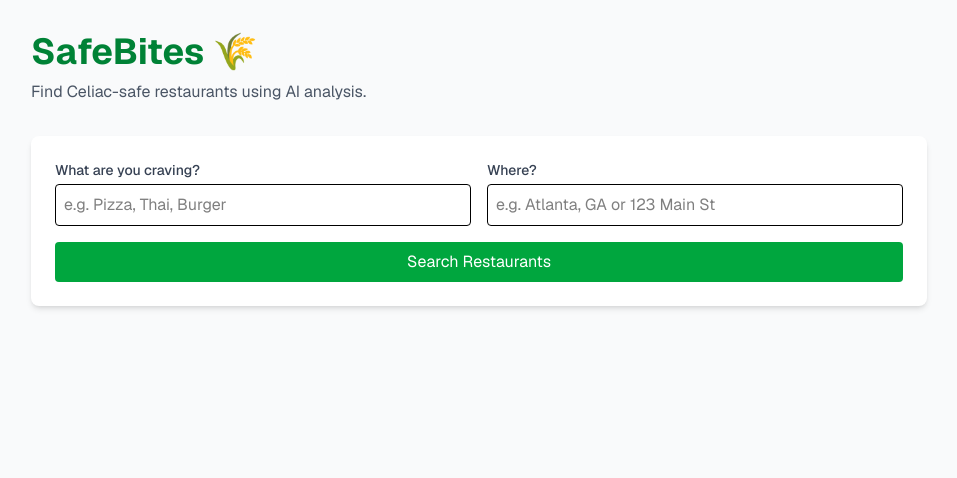
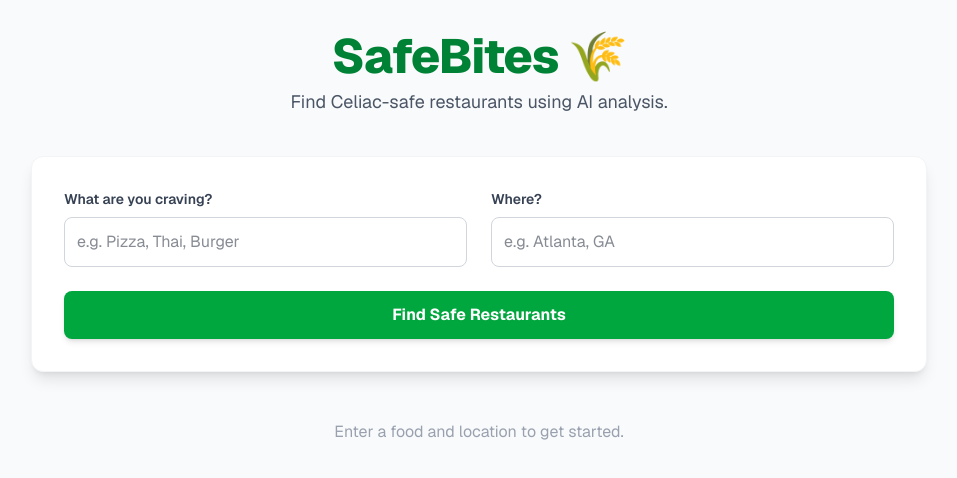
Before and after one commit to zack-sims413/safe-bites, a Next.js app in the folder safebites-web/: page / in a window 1280 px wide. Shown: the top 478 px of the page, without its empty margins (161-1118 px from the left). Built offline with nearby package versions, Linux system fonts and the light colour scheme.

Commit message:
Updating front end with search results and backend API calls

```diff
--- a/safebites-web/app/page.tsx
+++ b/safebites-web/app/page.tsx
@@ -1,9 +1,11 @@
-"use client"; // This tells Next.js: "This page has interactivity (buttons, inputs)"
+"use client";
 
 import { useState } from "react";
+// Import your new component
+// The '@' symbol automatically points to your src folder
+import RestaurantCard from "@/components/RestaurantCard";
 
-// --- 1. DATA MODELS (Think of these as Pydantic Models) ---
-// This ensures we don't accidentally try to print "restaurant.nome" instead of "name"
+// Ensure this matches the interface in your RestaurantCard.tsx file
 interface Restaurant {
   place_id: string;
   name: string;
@@ -11,42 +13,41 @@ interface Restaurant {
   city: string | null;
   rating: number;
   distance_miles: number | null;
-  business_status: string;
   is_open_now: boolean | null;
   hours_schedule: string[];
 }
 
 export default function Home() {
-  // --- 2. STATE (Think of these as variables) ---
-  // [variableName, functionToUpdateIt] = useState(initialValue)
-  const [query, setQuery] = useState(""); // Stores user input
-  const [location, setLocation] = useState(""); // Stores user location input
-  const [results, setResults] = useState<Restaurant[]>([]); // Stores the list of restaurants
-  const [loading, setLoading] = useState(false); // Are we waiting for the API?
-  const [error, setError] = useState(""); // Did something break?
+  // --- STATE ---
+  const [query, setQuery] = useState("");
+  const [location, setLocation] = useState("");
+  const [results, setResults] = useState<Restaurant[]>([]);
+  const [loading, setLoading] = useState(false);
+  const [error, setError] = useState("");
 
-  // --- 3. THE FUNCTION (Similar to your Python def search_restaurants) ---
+  // --- HANDLER ---
   const handleSearch = async (e: React.FormEvent) => {
-    e.preventDefault(); // Stop the page from reloading (default HTML behavior)
+    e.preventDefault();
     setLoading(true);
     setError("");
-    setResults([]);
+    setResults([]); // Clear old results
 
     try {
-      // We call our own Frontend API route, which proxies to Python
+      // 1. Fetch the list of 10 restaurants (Fast)
       const response = await fetch("/api/search", {
         method: "POST",
         headers: { "Content-Type": "application/json" },
         body: JSON.stringify({
           query: query,
-          location: location || "Atlanta, GA", // Default fallback if empty
+          location: location || "Atlanta, GA",
         }),
       });
 
       if (!response.ok) throw new Error("Failed to fetch results");
 
       const data = await response.json();
-      setResults(data.results); // Update the state -> Screen updates automatically!
+      setResults(data.results);
+
     } catch (err) {
       setError("Something went wrong. Is the Python backend running?");
       console.error(err);
@@ -55,40 +56,42 @@ export default function Home() {
     }
   };
 
-  // --- 4. THE UI (The HTML Template) ---
+  // --- UI ---
   return (
     <div className="min-h-screen bg-gray-50 p-8 font-sans">
       <div className="max-w-4xl mx-auto">
 
         {/* HEADER */}
-        <h1 className="text-4xl font-bold text-green-700 mb-2">SafeBites 🌾</h1>
-        <p className="text-gray-600 mb-8">
-          Find Celiac-safe restaurants using AI analysis.
-        </p>
+        <div className="text-center mb-10">
+          <h1 className="text-5xl font-extrabold text-green-700 mb-2 tracking-tight">SafeBites 🌾</h1>
+          <p className="text-gray-600 text-lg">
+            Find Celiac-safe restaurants using AI analysis.
+          </p>
+        </div>
 
         {/* SEARCH FORM */}
-        <form onSubmit={handleSearch} className="bg-white p-6 rounded-lg shadow-md mb-8">
-          <div className="grid grid-cols-1 md:grid-cols-2 gap-4">
+        <form onSubmit={handleSearch} className="bg-white p-8 rounded-xl shadow-lg mb-10 border border-gray-100">
+          <div className="grid grid-cols-1 md:grid-cols-2 gap-6">
 
             {/* Query Input */}
             <div>
-              <label className="block text-sm font-medium text-gray-700 mb-1">What are you craving?</label>
+              <label className="block text-sm font-semibold text-gray-700 mb-2">What are you craving?</label>
               <input
                 type="text"
                 placeholder="e.g. Pizza, Thai, Burger"
-                className="w-full border p-2 rounded focus:ring-2 focus:ring-green-500 outline-none text-black"
+                className="w-full border border-gray-300 p-3 rounded-lg focus:ring-2 focus:ring-green-500 focus:border-green-500 outline-none text-gray-900 transition-all"
                 value={query}
-                onChange={(e) => setQuery(e.target.value)} // Update state as user types
+                onChange={(e) => setQuery(e.target.value)}
               />
             </div>
 
             {/* Location Input */}
             <div>
-              <label className="block text-sm font-medium text-gray-700 mb-1">Where?</label>
+              <label className="block text-sm font-semibold text-gray-700 mb-2">Where?</label>
               <input
                 type="text"
-                placeholder="e.g. Atlanta, GA or 123 Main St"
-                className="w-full border p-2 rounded focus:ring-2 focus:ring-green-500 outline-none text-black"
+                placeholder="e.g. Atlanta, GA"
+                className="w-full border border-gray-300 p-3 rounded-lg focus:ring-2 focus:ring-green-500 focus:border-green-500 outline-none text-gray-900 transition-all"
                 value={location}
                 onChange={(e) => setLocation(e.target.value)}
               />
@@ -98,50 +101,32 @@ export default function Home() {
           <button
             type="submit"
             disabled={loading}
-            className="mt-4 w-full bg-green-600 text-white py-2 px-4 rounded hover:bg-green-700 transition disabled:bg-gray-400"
+            className="mt-6 w-full bg-green-600 text-white font-bold py-3 px-4 rounded-lg hover:bg-green-700 transition-colors disabled:bg-gray-400 disabled:cursor-not-allowed shadow-md"
           >
-            {loading ? "Searching..." : "Search Restaurants"}
+            {loading ? "Searching Google Maps..." : "Find Safe Restaurants"}
           </button>
         </form>
 
         {/* ERROR MESSAGE */}
         {error && (
-          <div className="bg-red-100 border border-red-400 text-red-700 px-4 py-3 rounded mb-6">
-            {error}
+          <div className="bg-red-50 border-l-4 border-red-500 text-red-700 p-4 rounded mb-8 shadow-sm">
+            <p className="font-bold">Error</p>
+            <p>{error}</p>
           </div>
         )}
 
         {/* RESULTS LIST */}
-        <div className="space-y-4">
+        <div className="space-y-6">
           {results.map((place) => (
-            // This maps over our list, just like [render_card(p) for p in results]
-            <div key={place.place_id} className="bg-white p-6 rounded-lg shadow hover:shadow-lg transition border border-gray-100">
-              <div className="flex justify-between items-start">
-                <div>
-                  <h2 className="text-xl font-semibold text-gray-900">{place.name}</h2>
-                  <p className="text-gray-500 text-sm">{place.address}</p>
-                  <p className="text-gray-400 text-xs mt-1">
-                    {place.city} • {place.distance_miles} miles away
-                  </p>
-                </div>
-                <div className="text-right">
-                  <div className="bg-green-100 text-green-800 text-sm font-bold px-2 py-1 rounded inline-block">
-                    {place.rating} ★
-                  </div>
-                  <div className={`text-xs mt-1 font-medium ${place.is_open_now ? 'text-green-600' : 'text-red-500'}`}>
-                    {place.is_open_now ? "Open Now" : "Closed"}
-                  </div>
-                </div>
-              </div>
+            // This is where we use your new Lazy-Loading Component!
+            <RestaurantCard key={place.place_id} place={place} />
+          ))}
 
-              {/* Placeholder for AI Score (We will add this next!) */}
-              <div className="mt-4 pt-4 border-t border-gray-100">
-                 <p className="text-sm text-gray-500 italic">
-                   Safety Score loading... (Feature coming soon)
-                 </p>
-              </div>
+          {results.length === 0 && !loading && !error && (
+            <div className="text-center text-gray-400 mt-12">
+              <p>Enter a food and location to get started.</p>
             </div>
-          ))}
+          )}
         </div>
 
       </div>
--- /dev/null
+++ b/safebites-web/components/RestaurantCard.tsx
@@ -0,0 +1,119 @@
+"use client";
+
+import { useState, useEffect } from "react";
+import { useInView } from "react-intersection-observer"; // <--- THE MAGIC HOOK
+
+interface Restaurant {
+  place_id: string;
+  name: string;
+  address: string;
+  city: string | null;
+  rating: number;
+  distance_miles: number | null;
+  is_open_now: boolean | null;
+  hours_schedule: string[];
+}
+
+export default function RestaurantCard({ place }: { place: Restaurant }) {
+  // State for AI Data
+  const [safetyScore, setSafetyScore] = useState<number | null>(null);
+  const [summary, setSummary] = useState<string | null>(null);
+  const [loading, setLoading] = useState(false);
+  const [hasFetched, setHasFetched] = useState(false); // To ensure we only fetch once
+
+  // The "In View" Hook
+  // ref: Attach this to the HTML element you want to watch
+  // inView: Becomes 'true' when that element enters the screen
+  const { ref, inView } = useInView({
+    triggerOnce: true, // Only fire this event once (don't refetch if they scroll up/down)
+    threshold: 0.1,    // Trigger when 10% of the card is visible
+  });
+
+  useEffect(() => {
+    // CONDITION: If card is visible (inView) AND we haven't fetched yet...
+    if (inView && !hasFetched) {
+      setHasFetched(true); // Mark as done immediately so we don't double-fire
+      setLoading(true);
+
+      const fetchSafetyScore = async () => {
+        try {
+          const res = await fetch("/api/reviews", {
+            method: "POST",
+            headers: { "Content-Type": "application/json" },
+            body: JSON.stringify({
+              place_id: place.place_id,
+              name: place.name,
+              address: place.address,
+            }),
+          });
+
+          const data = await res.json();
+          setSafetyScore(data.ai_safety_score);
+          setSummary(data.ai_summary);
+        } catch (err) {
+          console.error("Failed to load score", err);
+        } finally {
+          setLoading(false);
+        }
+      };
+
+      fetchSafetyScore();
+    }
+  }, [inView, hasFetched, place.place_id, place.name, place.address]);
+
+  // Color logic
+  const getScoreColor = (score: number) => {
+    if (score >= 8) return "bg-green-100 text-green-800 border-green-200";
+    if (score >= 5) return "bg-yellow-100 text-yellow-800 border-yellow-200";
+    return "bg-red-100 text-red-800 border-red-200";
+  };
+
+  return (
+    // Attach the 'ref' here so the observer watches this box
+    <div ref={ref} className="bg-white p-6 rounded-lg shadow-sm border border-gray-100 hover:shadow-md transition-shadow">
+      <div className="flex justify-between items-start">
+        <div>
+          <h2 className="text-xl font-semibold text-gray-900">{place.name}</h2>
+          <p className="text-gray-500 text-sm">{place.address}</p>
+          <p className="text-gray-400 text-xs mt-1">
+            {place.city} • {place.distance_miles} miles away
+          </p>
+        </div>
+        <div className="text-right">
+          <div className="bg-gray-100 text-gray-600 text-xs font-bold px-2 py-1 rounded inline-block">
+            Google: {place.rating} ★
+          </div>
+          <div className={`text-xs mt-1 font-medium ${place.is_open_now ? 'text-green-600' : 'text-red-500'}`}>
+            {place.is_open_now ? "Open Now" : "Closed"}
+          </div>
+        </div>
+      </div>
+
+      {/* THE AI SECTION */}
+      <div className="mt-4 pt-4 border-t border-gray-100 min-h-[80px]">
+        {/* min-h preserves space so layout doesn't jump */}
+
+        {!hasFetched && !loading ? (
+           // State 1: Card is off-screen (or just entered), hasn't loaded yet
+           <p className="text-sm text-gray-400 italic">Scroll to load safety score...</p>
+        ) : loading ? (
+           // State 2: Fetching
+          <div className="animate-pulse flex space-x-4">
+            <div className="h-4 bg-gray-200 rounded w-3/4"></div>
+          </div>
+        ) : safetyScore !== null ? (
+           // State 3: Done
+          <div className={`p-3 rounded-md border ${getScoreColor(safetyScore)}`}>
+            <div className="flex items-center justify-between mb-1">
+              <span className="font-bold text-sm uppercase tracking-wide">Celiac Safety Score</span>
+              <span className="text-xl font-bold">{safetyScore}/10</span>
+            </div>
+            <p className="text-sm opacity-90">{summary}</p>
+          </div>
+        ) : (
+          <p className="text-sm text-gray-400">Safety analysis unavailable.</p>
+        )}
+      </div>
+    </div>
+  );
+}
--- a/safebites-web/package.json
+++ b/safebites-web/package.json
@@ -11,7 +11,8 @@
   "dependencies": {
     "next": "16.1.1",
     "react": "19.2.3",
-    "react-dom": "19.2.3"
+    "react-dom": "19.2.3",
+    "react-intersection-observer": "^10.0.0"
   },
   "devDependencies": {
     "@tailwindcss/postcss": "^4",
```
Also changed, not shown: 1 other file (tests, documents, lock files or other folders).
